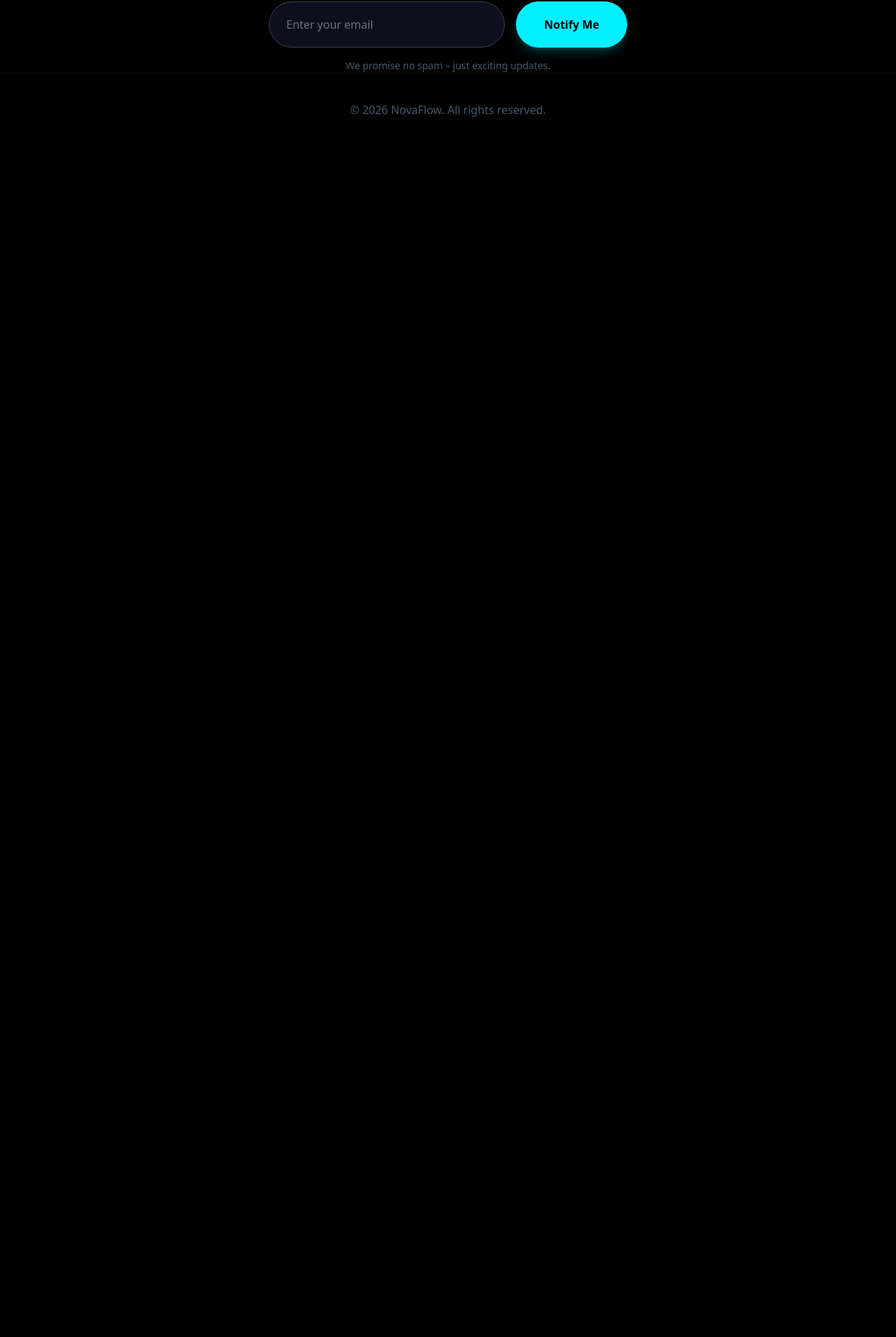
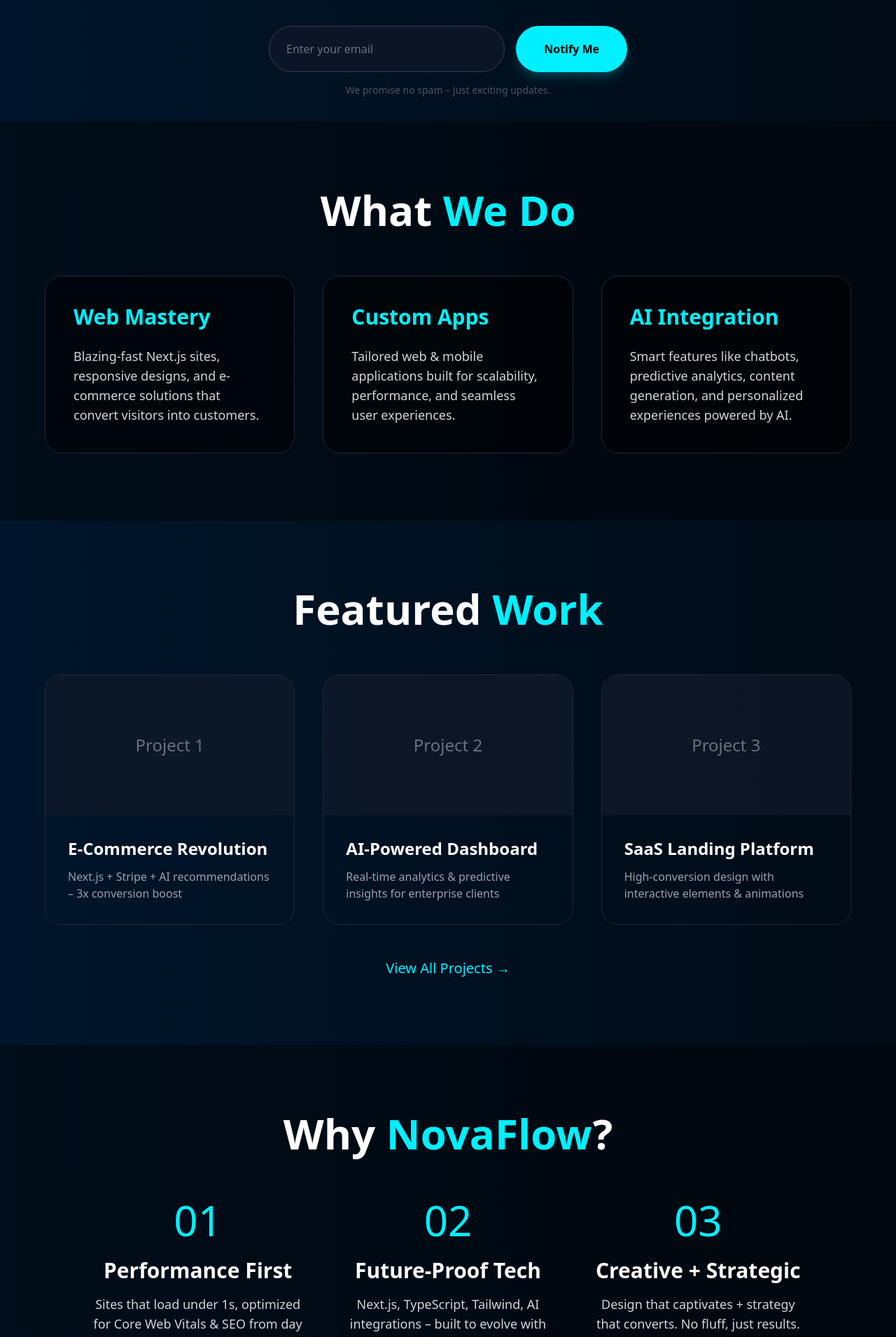
Before and after one commit to novaflow-dev/novaflow-website, a Next.js app: page / in a window 1280 px wide. Shown: the part 626-2537 px from the top of the page at 70% size. Before the commit the page ends 835 px from the top, so only its background shows below. Built offline with nearby package versions, Linux system fonts and the light colour scheme.

Commit message:
Revamp Home page layout and content
Updated the layout and content of the Home page, including new sections for featured work and what we do. Enhanced styles and improved accessibility.

```diff
--- a/app/page.tsx
+++ b/app/page.tsx
@@ -2,21 +2,29 @@
 
 export default function Home() {
   return (
-    <div className="min-h-screen flex flex-col">
-      <header className="fixed top-0 w-full z-50 py-6 px-6 md:px-12 flex justify-between items-center bg-black/50 backdrop-blur-md border-b border-gray-900/50">
+    <div className="min-h-screen flex flex-col animated-gradient-bg">
+      {/* Header minimal */}
+      <header className="fixed top-0 w-full z-50 py-6 px-6 md:px-12 flex justify-between items-center bg-black/30 backdrop-blur-md border-b border-gray-900/50">
         <div className="text-3xl font-bold tracking-tight">
           <span className="text-accent">Nova</span>Flow
         </div>
+        <nav className="hidden md:flex gap-8 text-gray-300">
+          <Link href="/services" className="hover:text-accent transition">Services</Link>
+          <Link href="/projects" className="hover:text-accent transition">Projects</Link>
+          <Link href="/contact" className="hover:text-accent transition">Contact</Link>
+        </nav>
       </header>
 
-      <main className="flex-1 flex items-center justify-center px-6 pt-20">
+      {/* Hero principal */}
+      <main className="flex-1">
+        <section className="min-h-screen flex items-center justify-center px-6 pt-20">
           <div className="text-center max-w-5xl">
             <h1 className="text-5xl md:text-7xl lg:text-8xl font-extrabold tracking-tight mb-6 typewriter">
               Ignite the Future
             </h1>
 
             <p className="text-xl md:text-2xl text-gray-300 mb-12 max-w-3xl mx-auto">
-  High-performance sites, custom apps & AI experiences that stand out.
+              High-performance websites, custom applications & AI-powered experiences that push boundaries and captivate audiences.
             </p>
 
             <div className="flex flex-col sm:flex-row gap-6 justify-center mb-16">
@@ -34,11 +42,10 @@
               </Link>
             </div>
 
-          {/* Coming Soon section */}
+            {/* Notify form */}
             <div className="max-w-2xl mx-auto">
               <p className="text-2xl font-medium text-gray-200 mb-8">Launching Very Soon – Stay Tuned!</p>
 
-            {/* Countdown statique (exemple) */}
               <div className="flex justify-center gap-10 md:gap-16 mb-12">
                 <div className="text-center">
                   <div className="text-6xl md:text-7xl font-bold text-accent">14</div>
@@ -54,7 +61,6 @@
                 </div>
               </div>
 
-            {/* Formulaire notify me */}
               <form className="flex flex-col sm:flex-row gap-4 max-w-lg mx-auto">
                 <input
                   type="email"
@@ -74,11 +80,136 @@
               </p>
             </div>
           </div>
+        </section>
+
+        {/* Nouvelle section: What We Do */}
+        <section className="py-24 px-6 bg-black/40">
+          <div className="max-w-6xl mx-auto">
+            <h2 className="text-5xl md:text-6xl font-bold text-center mb-16">
+              What <span className="text-accent">We Do</span>
+            </h2>
+            <div className="grid md:grid-cols-3 gap-10">
+              <div className="p-10 border border-gray-800 rounded-3xl hover:border-accent transition-all duration-300 hover:shadow-xl hover:shadow-accent/20 bg-black/50 backdrop-blur-sm">
+                <h3 className="text-3xl font-bold mb-6 text-accent">Web Mastery</h3>
+                <p className="text-gray-300 text-lg">
+                  Blazing-fast Next.js sites, responsive designs, and e-commerce solutions that convert visitors into customers.
+                </p>
+              </div>
+              <div className="p-10 border border-gray-800 rounded-3xl hover:border-accent transition-all duration-300 hover:shadow-xl hover:shadow-accent/20 bg-black/50 backdrop-blur-sm">
+                <h3 className="text-3xl font-bold mb-6 text-accent">Custom Apps</h3>
+                <p className="text-gray-300 text-lg">
+                  Tailored web & mobile applications built for scalability, performance, and seamless user experiences.
+                </p>
+              </div>
+              <div className="p-10 border border-gray-800 rounded-3xl hover:border-accent transition-all duration-300 hover:shadow-xl hover:shadow-accent/20 bg-black/50 backdrop-blur-sm">
+                <h3 className="text-3xl font-bold mb-6 text-accent">AI Integration</h3>
+                <p className="text-gray-300 text-lg">
+                  Smart features like chatbots, predictive analytics, content generation, and personalized experiences powered by AI.
+                </p>
+              </div>
+            </div>
+          </div>
+        </section>
+
+        {/* Nouvelle section: Featured Projects (teasers) */}
+        <section className="py-24 px-6">
+          <div className="max-w-6xl mx-auto">
+            <h2 className="text-5xl md:text-6xl font-bold text-center mb-16">
+              Featured <span className="text-accent">Work</span>
+            </h2>
+            <div className="grid md:grid-cols-2 lg:grid-cols-3 gap-10">
+              {/* Carte projet 1 */}
+              <div className="group relative overflow-hidden rounded-3xl border border-gray-800 hover:border-accent transition-all duration-300">
+                <div className="aspect-video bg-gray-900/80 flex items-center justify-center">
+                  <p className="text-gray-500 text-2xl">Project 1</p>
+                </div>
+                <div className="p-8">
+                  <h3 className="text-2xl font-bold mb-3 group-hover:text-accent transition">E-Commerce Revolution</h3>
+                  <p className="text-gray-400">Next.js + Stripe + AI recommendations – 3x conversion boost</p>
+                </div>
+              </div>
+
+              {/* Carte projet 2 */}
+              <div className="group relative overflow-hidden rounded-3xl border border-gray-800 hover:border-accent transition-all duration-300">
+                <div className="aspect-video bg-gray-900/80 flex items-center justify-center">
+                  <p className="text-gray-500 text-2xl">Project 2</p>
+                </div>
+                <div className="p-8">
+                  <h3 className="text-2xl font-bold mb-3 group-hover:text-accent transition">AI-Powered Dashboard</h3>
+                  <p className="text-gray-400">Real-time analytics & predictive insights for enterprise clients</p>
+                </div>
+              </div>
+
+              {/* Carte projet 3 */}
+              <div className="group relative overflow-hidden rounded-3xl border border-gray-800 hover:border-accent transition-all duration-300">
+                <div className="aspect-video bg-gray-900/80 flex items-center justify-center">
+                  <p className="text-gray-500 text-2xl">Project 3</p>
+                </div>
+                <div className="p-8">
+                  <h3 className="text-2xl font-bold mb-3 group-hover:text-accent transition">SaaS Landing Platform</h3>
+                  <p className="text-gray-400">High-conversion design with interactive elements & animations</p>
+                </div>
+              </div>
+            </div>
+            <div className="text-center mt-12">
+              <Link href="/projects" className="text-xl text-accent hover:underline">
+                View All Projects →
+              </Link>
+            </div>
+          </div>
+        </section>
+
+        {/* Nouvelle section: Why Choose Us */}
+        <section className="py-24 px-6 bg-black/40">
+          <div className="max-w-5xl mx-auto text-center">
+            <h2 className="text-5xl md:text-6xl font-bold mb-16">
+              Why <span className="text-accent">NovaFlow</span>?
+            </h2>
+            <div className="grid md:grid-cols-3 gap-12">
+              <div>
+                <div className="text-6xl mb-6 text-accent">01</div>
+                <h3 className="text-3xl font-bold mb-4">Performance First</h3>
+                <p className="text-gray-300 text-lg">Sites that load under 1s, optimized for Core Web Vitals & SEO from day one.</p>
+              </div>
+              <div>
+                <div className="text-6xl mb-6 text-accent">02</div>
+                <h3 className="text-3xl font-bold mb-4">Future-Proof Tech</h3>
+                <p className="text-gray-300 text-lg">Next.js, TypeScript, Tailwind, AI integrations – built to evolve with your business.</p>
+              </div>
+              <div>
+                <div className="text-6xl mb-6 text-accent">03</div>
+                <h3 className="text-3xl font-bold mb-4">Creative + Strategic</h3>
+                <p className="text-gray-300 text-lg">Design that captivates + strategy that converts. No fluff, just results.</p>
+              </div>
+            </div>
+          </div>
+        </section>
+
+        {/* CTA final */}
+        <section className="py-32 px-6 text-center">
+          <h2 className="text-5xl md:text-7xl font-bold mb-10">
+            Ready to <span className="text-accent">Ignite</span>?
+          </h2>
+          <p className="text-2xl text-gray-300 mb-12 max-w-3xl mx-auto">
+            Join the waitlist or drop us a message – let's build something extraordinary together.
+          </p>
+          <Link
+            href="/contact"
+            className="inline-block px-12 py-6 bg-accent text-black font-bold text-2xl rounded-full hover:bg-accent-hover transition shadow-2xl shadow-accent/40"
+          >
+            Let's Talk
+          </Link>
+        </section>
       </main>
 
       {/* Footer */}
-      <footer className="py-10 text-center text-gray-600 border-t border-gray-900/50">
-        <p>&copy; {new Date().getFullYear()} NovaFlow. All rights reserved.</p>
+      <footer className="py-12 text-center text-gray-600 border-t border-gray-900/50 bg-black/50">
+        <p>© {new Date().getFullYear()} NovaFlow. All rights reserved.</p>
+        <div className="mt-4 flex justify-center gap-6">
+          <a href="#" className="hover:text-accent">Twitter</a>
+          <a href="#" className="hover:text-accent">LinkedIn</a>
+          <a href="#" className="hover:text-accent">GitHub</a>
+        </div>
       </footer>
     </div>
   );
```
Lines whose indentation alone changed are shown as unchanged.
